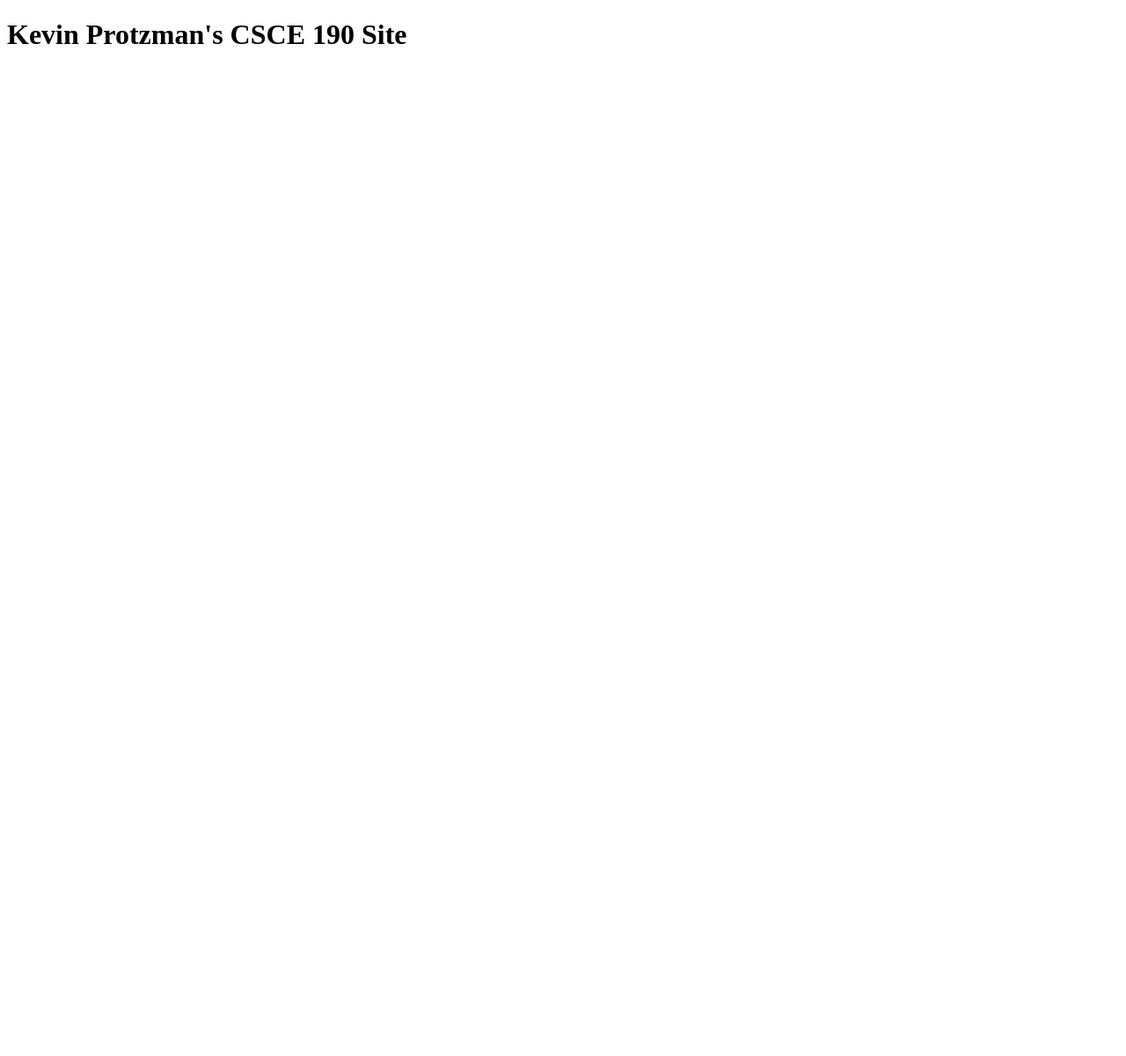
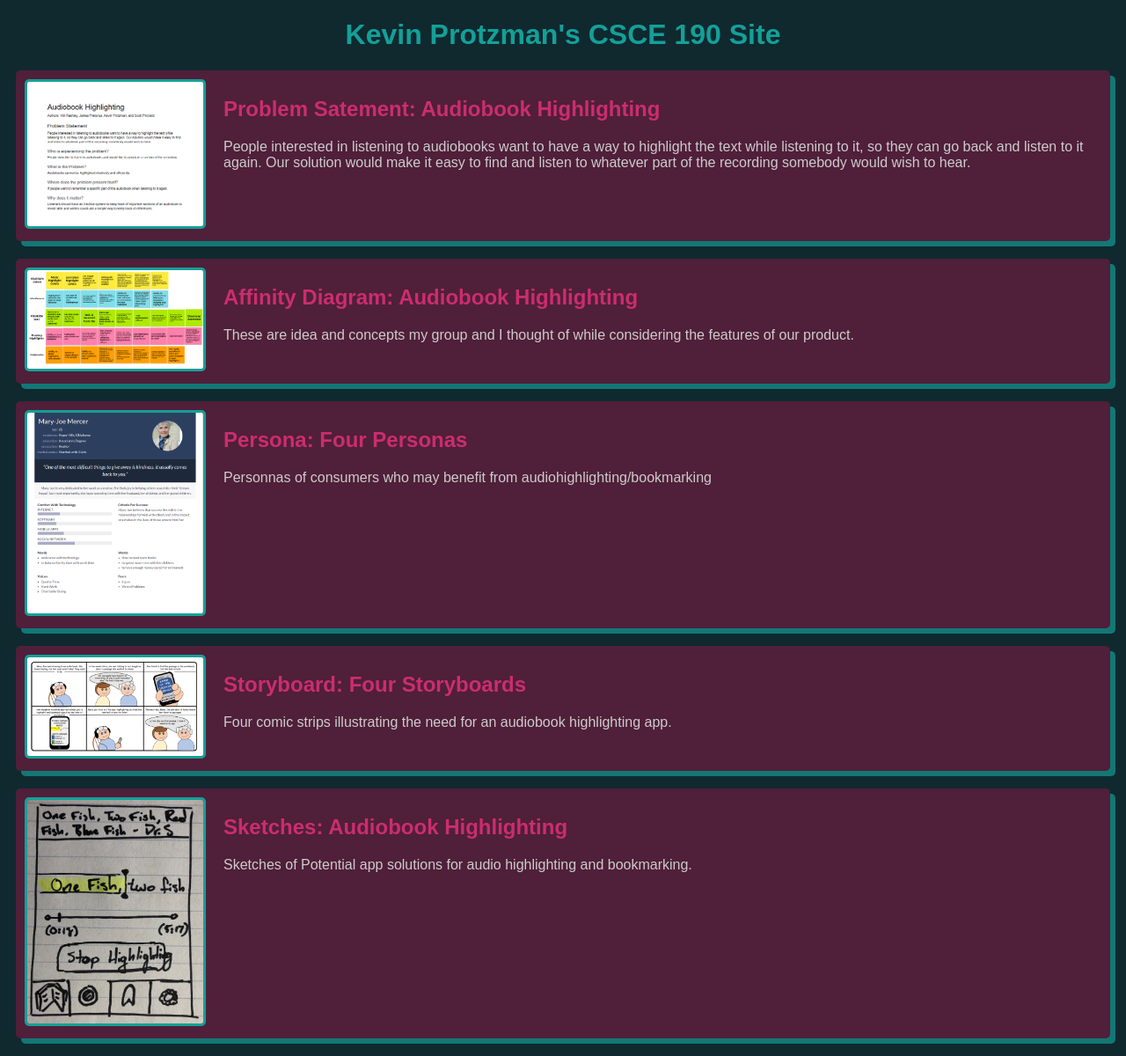
Before and after one commit to k-protz/k-protz.github.io, a plain HTML site: page index.html in a window 1280 px wide. Shown: the whole page at 88% size. Before the commit the page ends 800 px from the top, so only its background shows below. Drawn offline with Linux system fonts and the light colour scheme.

Commit message:
Add files via upload

```diff
--- a/index.html
+++ b/index.html
@@ -4,10 +4,57 @@
         <title>
             CSCE 190: Kevin Protzman
         </title>
+        <link rel="stylesheet" href="styles.css">
     </head>
     <body>
         <h1>
             Kevin Protzman's CSCE 190 Site
         </h1>
+
+        <!-- Problem Statement Assignment -->
+        <section class="assignment">
+            <a href="Files\problem_statement.pdf"><img src="Images/ProblemStatement.PNG"></a>
+            <section class="ass-details">
+                <a href="Files\problem_statement.pdf"><h2>Problem Satement: Audiobook Highlighting</h2></a>
+                <p>People interested in listening to audiobooks want to have a way to highlight the text while listening to it, so they can go back and listen to it again. Our solution would make it easy to find and listen to whatever part of the recording somebody would wish to hear.</p>
+            </section>
+        </section>
+
+        <!-- Affinity Diagram Statement -->
+        <section class="assignment">
+            <a href="Files\affinity_diagram.pdf"><img src="Images/affinity_diagram_png.PNG"></a>
+            <section class="ass-details">
+                <a href="Files\affinity_diagram.pdf"><h2>Affinity Diagram: Audiobook Highlighting</h2></a>
+                <p>These are idea and concepts my group and I thought of while considering the features of our product.</p>
+            </section>
+        </section>
+
+        <!-- Persona Assignment -->
+        <section class="assignment">
+            <a href="Files\personas.pdf"><img src="Images/mary_joe_persona.PNG"></a>
+            <section class="ass-details">
+                <a href="Files\personas.pdf"><h2>Persona: Four Personas</h2></a>
+                <p>Personnas of consumers who may benefit from audiohighlighting/bookmarking</p>
+            </section>
+        </section>
+
+        <!-- Storyboard Assignment -->
+        <section class="assignment">
+            <a href="Files\storyboards_pdf.pdf"><img src="Images/storyboard_png.PNG"></a>
+            <section class="ass-details">
+                <a href="Files\storyboards_pdf.pdf"><h2>Storyboard: Four Storyboards</h2></a>
+                <p>Four comic strips illustrating the need for an audiobook highlighting app.</p>
+            </section>
+        </section>
+
+        <!-- Sketching Assignment -->
+        <section class="assignment">
+            <a href="Files\sketches_final_pdf.pdf"><img src="Images/sketches_png.PNG"></a>
+            <section class="ass-details">
+                <a href="Files\sketches_final_pdf.pdf"><h2>Sketches: Audiobook Highlighting</h2></a>
+                <p>Sketches of Potential app solutions for audio highlighting and bookmarking.</p>
+            </section>
+        </section>
+
     </body>
 </html>
```
